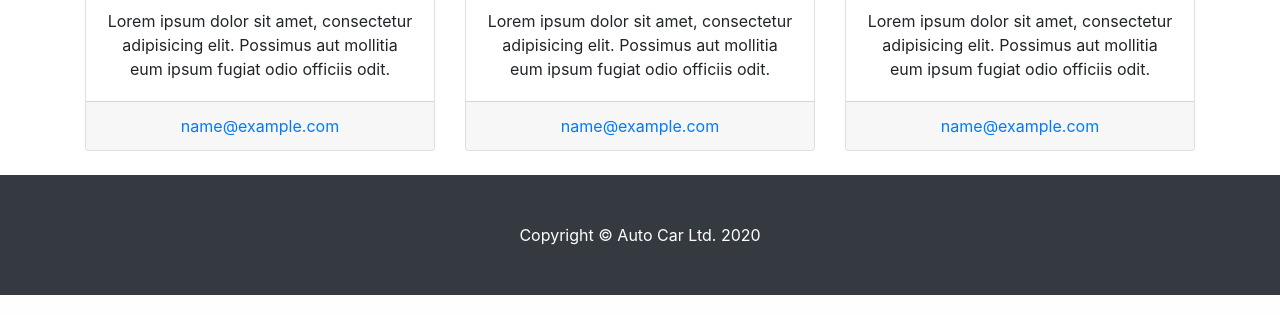
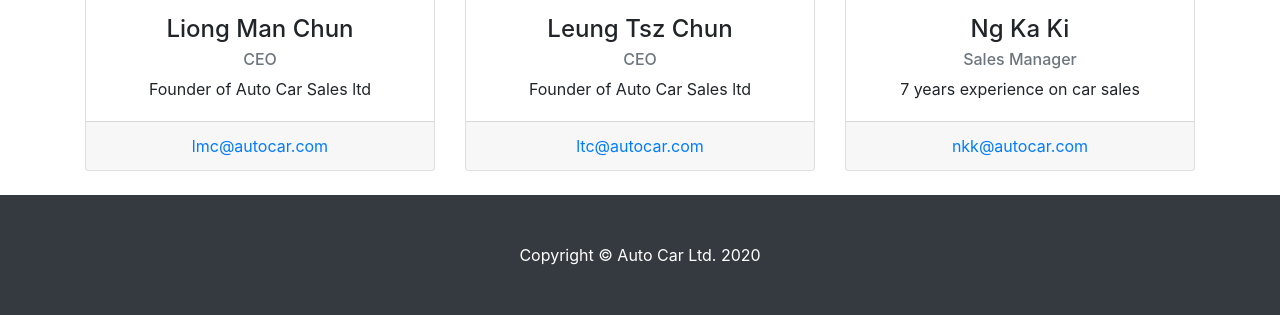
Before and after one commit to holiday526/ITP4922_lmc, a PHP site: page /?route=about in a window 1280 px wide. Shown: the part 879-1194 px from the top of the page. Run offline with PHP 8.4, Linux system fonts and the light colour scheme; grey boxes labelled with a size stand in for pictures from a placeholder-image service; some libraries are stand-ins or nearby versions.

Commit message:
Update aboutUs.php

```diff
--- a/page/aboutUs.php
+++ b/page/aboutUs.php
@@ -12,53 +12,54 @@
         </div>
         <div class="col-lg-6">
             <h2>About Auto Car Sales Ltd</h2>
-            <p>Lorem ipsum dolor sit amet, consectetur adipisicing elit. Sed voluptate nihil eum consectetur similique? Consectetur, quod, incidunt, harum nisi dolores delectus reprehenderit voluptatem perferendis dicta dolorem non blanditiis ex fugiat.</p>
-            <p>Lorem ipsum dolor sit amet, consectetur adipisicing elit. Saepe, magni, aperiam vitae illum voluptatum aut sequi impedit non velit ab ea pariatur sint quidem corporis eveniet. Odit, temporibus reprehenderit dolorum!</p>
-            <p>Lorem ipsum dolor sit amet, consectetur adipisicing elit. Et, consequuntur, modi mollitia corporis ipsa voluptate corrupti eum ratione ex ea praesentium quibusdam? Aut, in eum facere corrupti necessitatibus perspiciatis quis?</p>
+            <p>Auto Car Sales Ltd is an online automotive marketing and classifieds website that connects buyers with sellers of vehicles.</p>
+            <p>Our team continually develops tools and website features that give both consumers shopping our inventory portal and dealers utilizing our product suite the ultimate experience they expect when buying and selling a vehicle.</p>
         </div>
     </div>
     <!-- /.row -->
 
     <!-- Team Members -->
-    <h2>Our Team</h2>
+    <div class="py-2">
+        <h2>Our Team</h2>
+    </div>
 
     <div class="row">
         <div class="col-lg-4 mb-4">
             <div class="card h-100 text-center">
-                <img class="card-img-top" src="http://placehold.it/750x450" alt="">
+                <img class="card-img-top" src="/img/LMC.jpg" alt="">
                 <div class="card-body">
-                    <h4 class="card-title">Team Member</h4>
-                    <h6 class="card-subtitle mb-2 text-muted">Position</h6>
-                    <p class="card-text">Lorem ipsum dolor sit amet, consectetur adipisicing elit. Possimus aut mollitia eum ipsum fugiat odio officiis odit.</p>
+                    <h4 class="card-title">Liong Man Chun</h4>
+                    <h6 class="card-subtitle mb-2 text-muted">CEO</h6>
+                  <p class="card-text">Founder of Auto Car Sales ltd</p>
                 </div>
                 <div class="card-footer">
-                    <a href="#">name@example.com</a>
+                    <a href="#">lmc@autocar.com</a>
                 </div>
             </div>
         </div>
         <div class="col-lg-4 mb-4">
             <div class="card h-100 text-center">
-                <img class="card-img-top" src="http://placehold.it/750x450" alt="">
+                <img class="card-img-top" src="/img/LTC.jpg" alt="">
                 <div class="card-body">
-                    <h4 class="card-title">Team Member</h4>
-                    <h6 class="card-subtitle mb-2 text-muted">Position</h6>
-                    <p class="card-text">Lorem ipsum dolor sit amet, consectetur adipisicing elit. Possimus aut mollitia eum ipsum fugiat odio officiis odit.</p>
+                    <h4 class="card-title">Leung Tsz Chun</h4>
+                    <h6 class="card-subtitle mb-2 text-muted">CEO</h6>
+                    <p class="card-text">Founder of Auto Car Sales ltd</p>
                 </div>
                 <div class="card-footer">
-                    <a href="#">name@example.com</a>
+                    <a href="mailto:ltc@autocar.com">ltc@autocar.com</a>
                 </div>
             </div>
         </div>
         <div class="col-lg-4 mb-4">
             <div class="card h-100 text-center">
-                <img class="card-img-top" src="http://placehold.it/750x450" alt="">
+                <img class="card-img-top" src="/img/NKK.jpg" alt="">
                 <div class="card-body">
-                    <h4 class="card-title">Team Member</h4>
-                    <h6 class="card-subtitle mb-2 text-muted">Position</h6>
-                    <p class="card-text">Lorem ipsum dolor sit amet, consectetur adipisicing elit. Possimus aut mollitia eum ipsum fugiat odio officiis odit.</p>
+                    <h4 class="card-title">Ng Ka Ki</h4>
+                    <h6 class="card-subtitle mb-2 text-muted">Sales Manager</h6>
+                    <p class="card-text">7 years experience on car sales</p>
                 </div>
                 <div class="card-footer">
-                    <a href="#">name@example.com</a>
+                    <a href="#">nkk@autocar.com</a>
                 </div>
             </div>
         </div>
```
